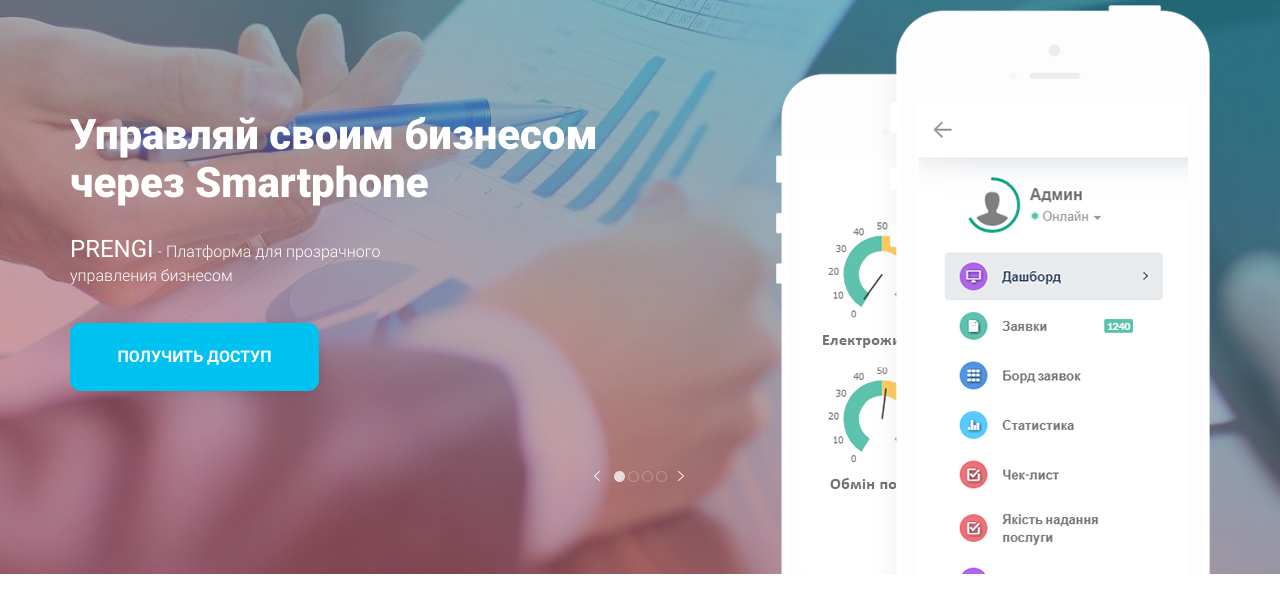
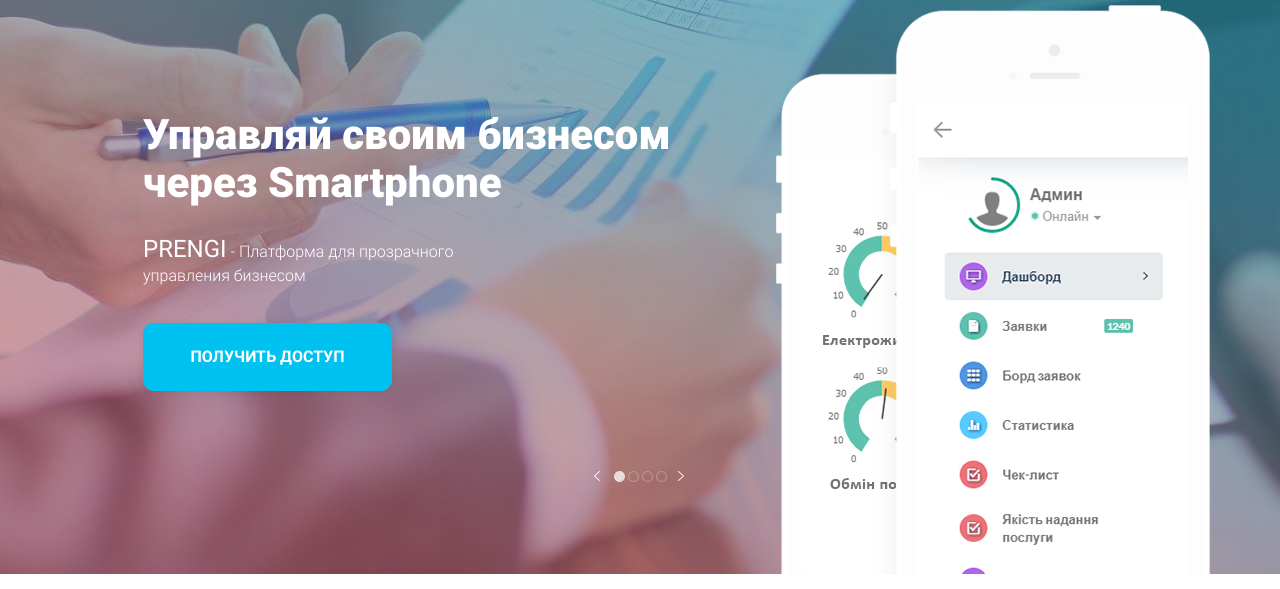
Before and after one commit to CupColdCoffee/prengi, a website: page src/index.html in a window 1280 px wide. Shown: the part 211-800 px from the top of the page. Drawn offline with nearby package versions, Linux system fonts and the light colour scheme.

Commit message:
promo complete

```diff
--- a/src/sass/blocks/_promo.scss
+++ b/src/sass/blocks/_promo.scss
@@ -17,6 +17,7 @@
             position: absolute;
             top: 0;
             margin-top: 237px;
+            margin-left: 73px;
             h2 {
                 margin: 0;
                 font-family: Roboto;
```
Also changed, not shown: src/index.html (+4 -0 lines), src/css/style.min.css.
